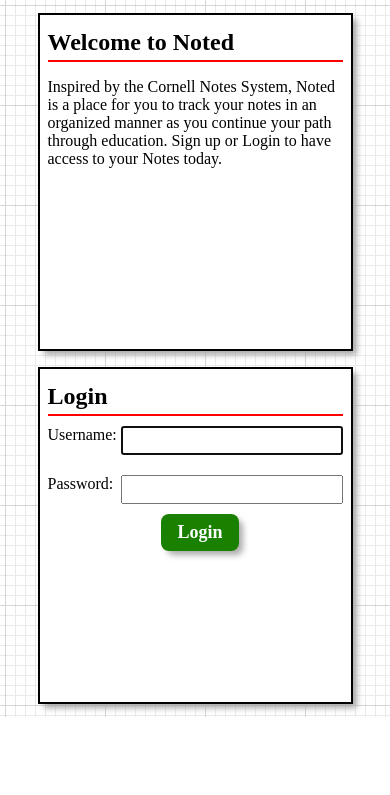
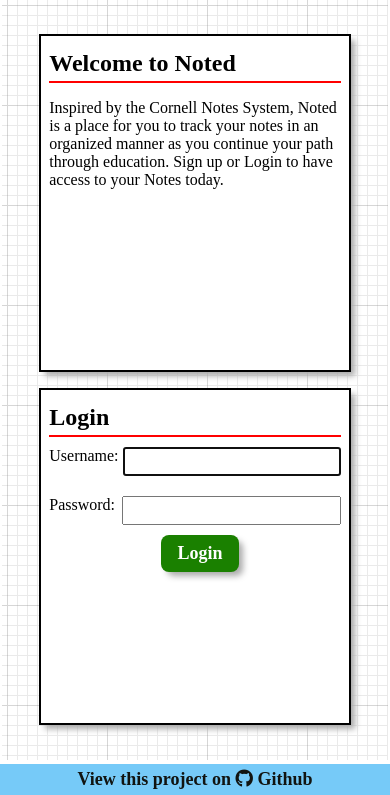
Before and after one commit to Reizor-75/Noted, a Django app: page / in a window 390 px wide. Shown: the part 49-844 px from the top of the page. Run offline with Django 4.2, Linux system fonts and the light colour scheme; some libraries are stand-ins or nearby versions; some web fonts are replaced.

Commit message:
Update styling for mobile responsive

```diff
--- a/main_app/static/css/base.css
+++ b/main_app/static/css/base.css
@@ -53,6 +53,22 @@ header {
   font-size: var(--font-l);
 }
 
+footer {
+  position:absolute;
+  bottom: 0;;
+  display: flex;
+  justify-content: center;
+  width: 100%;
+  background: var(--main);
+  color: var(--text-color);
+  font-size: var(--font-l);
+  font-weight: 600;
+  padding: 5px 0;
+  i{
+    color: var(--text-color)
+  }
+}
+
 a{
   text-decoration: none;
   color: var(--text-color);
@@ -81,7 +97,7 @@ main {
   justify-content: center;
   align-items: center;
   width: 100vh;
-  min-height: 85vh;
+  min-height: 90vh;
 }
 
 h2 {
@@ -185,10 +201,10 @@ img{
   font-size: var(--font-reg);
 }
 
-@media only screen and (max-width: 1023px) {
+@media only screen and (max-width: 1025px) {
   main {
-    width: 100vw;
-    max-width: 1024px;
+    width: 99vw;
+    max-height: 95vh;
   }
 
   nav{
--- a/main_app/static/css/change-style.css
+++ b/main_app/static/css/change-style.css
@@ -1,7 +1,7 @@
 section {
   width: 90%;
   max-width: 550px;
-  min-height: 40vh;
+  min-height: 350px;
   padding: 10px;
   margin: 8px 0;
   display: flex;
--- a/main_app/static/css/notes/index.css
+++ b/main_app/static/css/notes/index.css
@@ -1,12 +1,9 @@
-main{
-  height: 90vh;
-}
-
 .card-container{
   display: flex;
   flex-direction: column;
   align-items: center;
   width: 100%;
+  height: 85vh;
   overflow-y: auto;
 }
 
--- a/main_app/static/css/subjects.css
+++ b/main_app/static/css/subjects.css
@@ -15,7 +15,7 @@
   font-size: var(--font-l);
   width: 90%;
   max-width: 550px;
-  min-height: 200px;
+  min-height: 250px;
 }
 
 .card{
--- a/main_app/templates/base.html
+++ b/main_app/templates/base.html
@@ -70,5 +70,9 @@
     {% block content %}
     {% endblock %}
   </main>
+
+  <footer class="footer">
+    <a href="https://github.com/Reizor-75/Noted">View this project on <i class="fa-brands fa-github"></i> Github</a>
+  </footer>
 </body>
 </html>
```
Also changed, not shown: main_app/static/css/notes/detail.css (+9 -1 lines).
